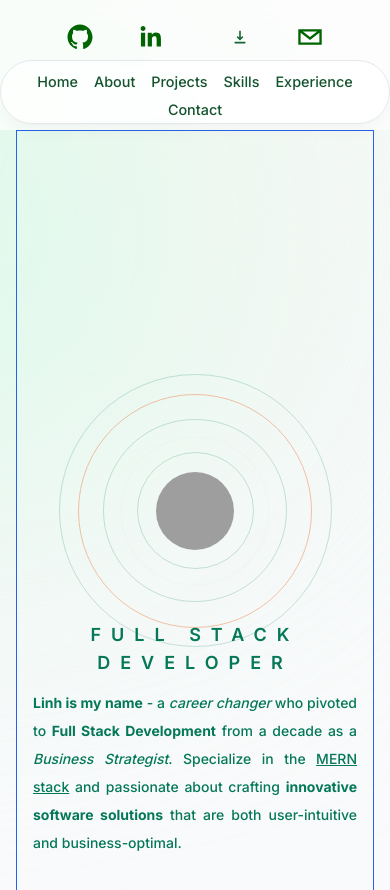
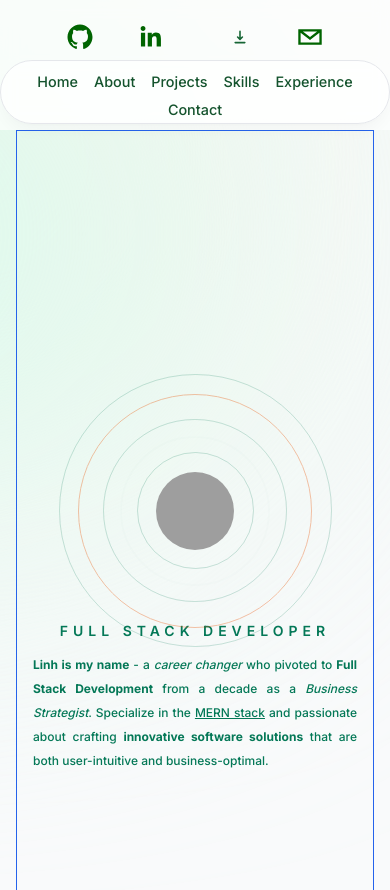
Before and after one commit to linhvnde/my-portfolio, a Next.js app: page / in a window 390 px wide. Shown: the top 890 px of the page. Built offline with nearby package versions, Linux system fonts and the light colour scheme; grey boxes are pictures that could not be loaded.

Commit message:
style: responsive Intro: @320px

```diff
--- a/components/Intro.jsx
+++ b/components/Intro.jsx
@@ -36,11 +36,11 @@ export default function Intro() {
               duration: 5
             }}
             >
-            <h1 className='text-lg mt-[58vh] sm:mt-[60vh]  text-emerald-700 uppercase font-semibold tracking-[10px] sm:tracking-[15px]' >
+            <h1 className='text-sm sm:text-lg mt-[58vh] sm:mt-[60vh]  text-emerald-700 uppercase font-semibold tracking-[5px] sm:tracking-[15px]' >
             Full Stack Developer
             </h1>
 
-            <p className="max-w-4xl mt-[1.5vh] sm:mt-[2vh] px-4 text-sm font-medium !leading-[2] sm:text-base text-emerald-700 text-justify">
+            <p className="max-w-4xl mt-[1.5vh] sm:mt-[2vh] px-4 text-xs font-medium !leading-[2] sm:text-base text-emerald-700 text-justify">
               <span className="font-bold">Linh is my name</span> - a <span className="italic">career changer</span> who pivoted to <span className="font-bold">Full Stack Development</span> from a decade as a <span className="italic">Business Strategist</span>. Specialize in the <span className="underline">MERN stack</span> and passionate about crafting <span className="font-bold">innovative software solutions</span> that are both user-intuitive and business-optimal.
             </p>
 
```
